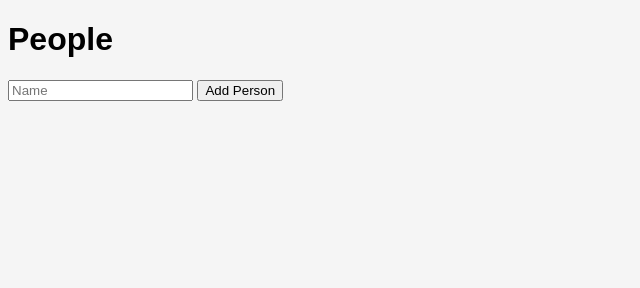
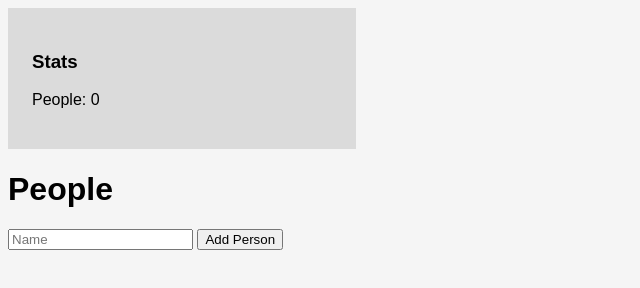
Before and after one commit to max-mixbook/add-names, a plain HTML site: page index.html in a window 1280 px wide. Shown: the whole page, without its empty margins (0-640 px from the left). Drawn offline with Linux system fonts and the light colour scheme.

Commit message:
People counter works

```diff
--- a/app.js
+++ b/app.js
@@ -31,7 +31,9 @@ var app = (function() {
             newPerson.appendChild(deleteBtn);
             deleteBtn.className = "delete";
 
-            }
+        }
+
+        stats.setPeople(people.length);
     }
 
     function _handleEnter(e) {
--- a/index.html
+++ b/index.html
@@ -6,13 +6,19 @@
         <link rel="stylesheet" type="text/css" href="style.css">
     </head>
     <body>
+        <div id = 'statsModule'>
+            <h3>Stats</h3>
+            <p>People: <span id = 'peopleCount'></span></p>
+        </div>
+
         <div id='peopleModule'>
             <h1>People</h1>
             <input id='myInput' placeholder='Name' type='text' />
             <button id='addButton'>Add Person</button>
             <ul id='peopleList'></ul>
-            </div>
+        </div>
 
         <script src="app.js"></script>
+        <script src="stats.js"></script>
     </body>
 </html>
--- /dev/null
+++ b/stats.js
@@ -0,0 +1,25 @@
+var stats = (function(){
+
+    var people = 0;
+
+    //cacheDOM
+    var statsModule = document.getElementById('statsModule');
+    var peopleCount = document.getElementById('peopleCount');
+
+    _render();
+
+    function _render() {
+        peopleCount.innerHTML = "";
+        peopleCount.appendChild(document.createTextNode(people));
+    }
+
+    function setPeople(newPeople) {
+        people = newPeople;
+        _render();
+    }
+
+    return {
+        setPeople: setPeople
+    };
+
+})()
--- a/style.css
+++ b/style.css
@@ -28,3 +28,9 @@ span.delete {
     margin-left: 24px;
     border-radius: 50%;
 }
+
+#statsModule {
+    background-color: #DBDBDB;
+    padding: 24px;
+    max-width: 300px;
+}
```
